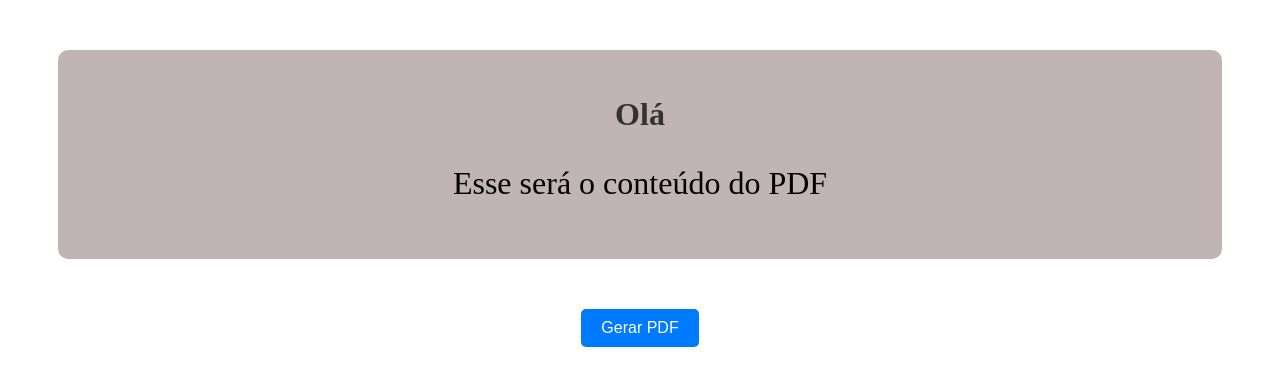
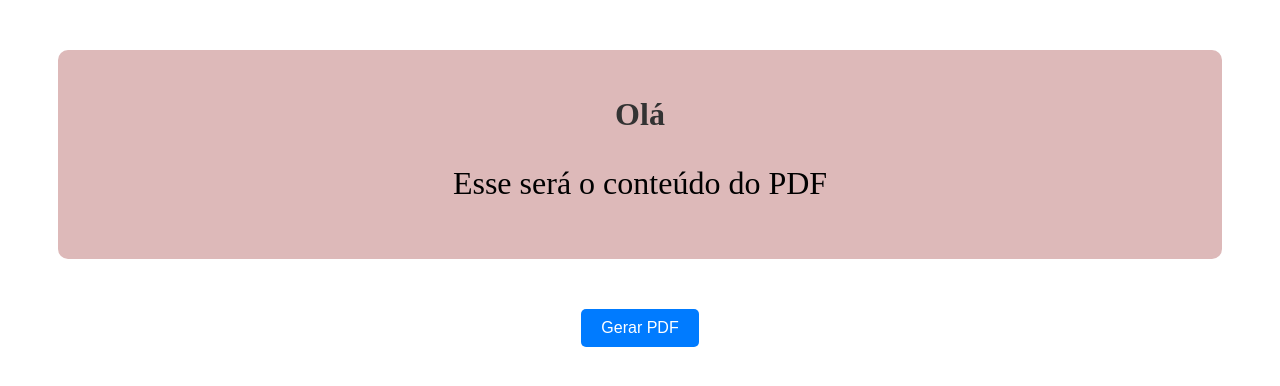
Before and after one commit to Thiagobf1/Gerador-PDF, a plain HTML site: page index.html in a window 1280 px wide. Drawn offline with Linux system fonts and the light colour scheme.

Commit message:
Edit Color Content

```diff
--- a/styles.css
+++ b/styles.css
@@ -3,7 +3,7 @@
   text-align: center;
   margin: 50px;
   padding: 25px;
-  background-color: #c0b4b4;
+  background-color: rgb(221, 185, 185);
   border-radius: 10px;
 }
 
```
